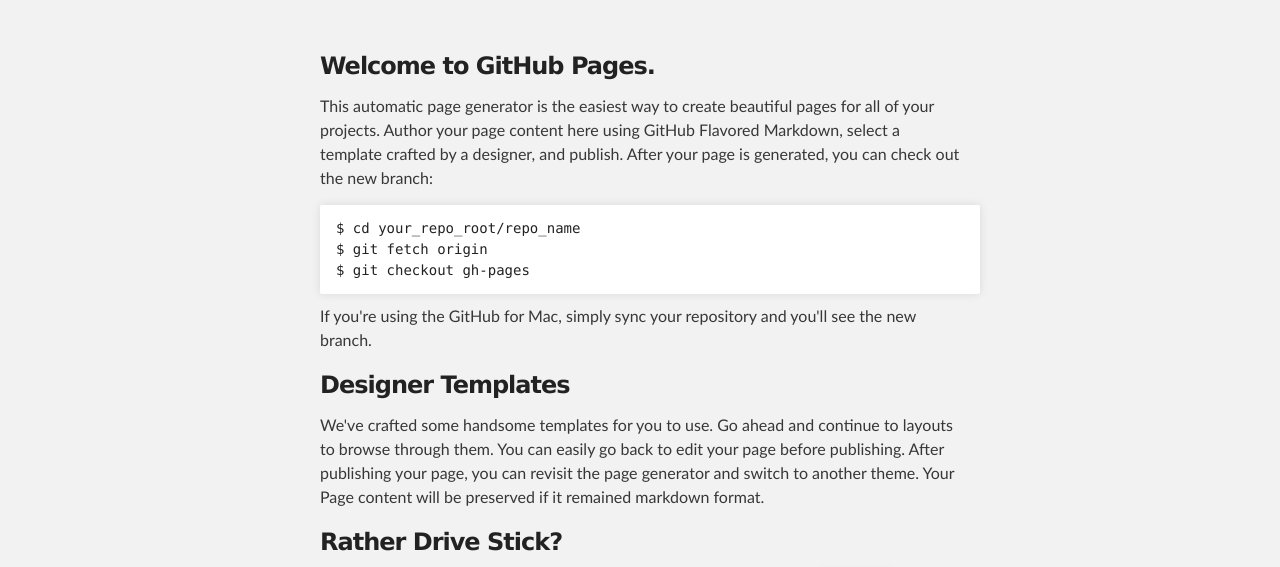
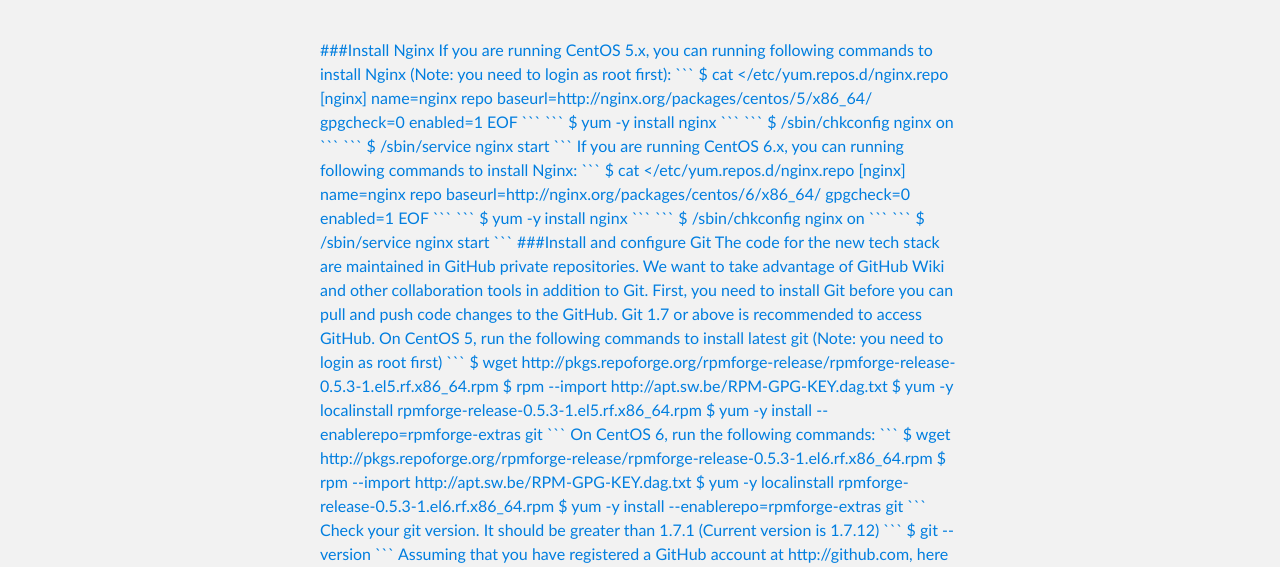
Before and after one commit to JSpaceTeam/JSpaceTeam.github.io, a plain HTML site: page index.html in a window 1280 px wide. Shown: the part 212-779 px from the top of the page. Drawn offline with Linux system fonts and the light colour scheme.

Commit message:
Update index.html

````diff
--- a/index.html
+++ b/index.html
@@ -27,32 +27,90 @@
     <!-- MAIN CONTENT -->
     <div id="main_content_wrap" class="outer">
       <section id="main_content" class="inner">
-        <h3>
-<a name="welcome-to-github-pages" class="anchor" href="#welcome-to-github-pages"><span class="octicon octicon-link"></span></a>Welcome to GitHub Pages.</h3>
 
-<p>This automatic page generator is the easiest way to create beautiful pages for all of your projects. Author your page content here using GitHub Flavored Markdown, select a template crafted by a designer, and publish. After your page is generated, you can check out the new branch:</p>
+<a name='install-nginx'/>
+###Install Nginx
 
-<pre><code>$ cd your_repo_root/repo_name
-$ git fetch origin
-$ git checkout gh-pages
-</code></pre>
+If you are running CentOS 5.x, you can running following commands to install Nginx (Note: you need to login as root first):
+```
+$ cat <<EOF>/etc/yum.repos.d/nginx.repo
+[nginx]
+name=nginx repo
+baseurl=http://nginx.org/packages/centos/5/x86_64/
+gpgcheck=0
+enabled=1
+EOF
+```
+```
+$ yum -y install nginx
+```
+```
+$ /sbin/chkconfig nginx on
+```
+```
+$ /sbin/service nginx start
+```
 
-<p>If you're using the GitHub for Mac, simply sync your repository and you'll see the new branch.</p>
+If you are running CentOS 6.x, you can running following commands to install Nginx:
+```
+$ cat <<EOF>/etc/yum.repos.d/nginx.repo
+[nginx]
+name=nginx repo
+baseurl=http://nginx.org/packages/centos/6/x86_64/
+gpgcheck=0
+enabled=1
+EOF
+```
+```
+$ yum -y install nginx
+```
+```
+$ /sbin/chkconfig nginx on
+```
+```
+$ /sbin/service nginx start
+```
 
-<h3>
-<a name="designer-templates" class="anchor" href="#designer-templates"><span class="octicon octicon-link"></span></a>Designer Templates</h3>
+<a name='setup-git'/>
+###Install and configure Git
 
-<p>We've crafted some handsome templates for you to use. Go ahead and continue to layouts to browse through them. You can easily go back to edit your page before publishing. After publishing your page, you can revisit the page generator and switch to another theme. Your Page content will be preserved if it remained markdown format.</p>
+The code for the new tech stack are maintained in GitHub private repositories. We want to take advantage of GitHub Wiki and other collaboration tools in addition to Git.
 
-<h3>
-<a name="rather-drive-stick" class="anchor" href="#rather-drive-stick"><span class="octicon octicon-link"></span></a>Rather Drive Stick?</h3>
+First, you need to install Git before you can pull and push code changes to the GitHub. Git 1.7 or above is recommended to access GitHub.
 
-<p>If you prefer to not use the automatic generator, push a branch named <code>gh-pages</code> to your repository to create a page manually. In addition to supporting regular HTML content, GitHub Pages support Jekyll, a simple, blog aware static site generator written by our own Tom Preston-Werner. Jekyll makes it easy to create site-wide headers and footers without having to copy them across every page. It also offers intelligent blog support and other advanced templating features.</p>
+On CentOS 5, run the following commands to install latest git (Note: you need to login as root first)
+```
+$ wget http://pkgs.repoforge.org/rpmforge-release/rpmforge-release-0.5.3-1.el5.rf.x86_64.rpm
+$ rpm --import http://apt.sw.be/RPM-GPG-KEY.dag.txt
+$ yum -y localinstall rpmforge-release-0.5.3-1.el5.rf.x86_64.rpm
+$ yum -y install --enablerepo=rpmforge-extras git
+```
+On CentOS 6, run the following commands:
+```
+$ wget http://pkgs.repoforge.org/rpmforge-release/rpmforge-release-0.5.3-1.el6.rf.x86_64.rpm
+$ rpm --import http://apt.sw.be/RPM-GPG-KEY.dag.txt
+$ yum -y localinstall rpmforge-release-0.5.3-1.el6.rf.x86_64.rpm
+$ yum -y install --enablerepo=rpmforge-extras git
+```
 
-<h3>
-<a name="authors-and-contributors" class="anchor" href="#authors-and-contributors"><span class="octicon octicon-link"></span></a>Authors and Contributors</h3>
+Check your git version. It should be greater than 1.7.1 (Current version is 1.7.12)
+```
+$ git --version
+```
+Assuming that you have registered a GitHub account at http://github.com, here are the steps to set up Git to pull or push code from GitHub.
 
-<p>You can <a href="https://github.com/blog/821" class="user-mention">@mention</a> a GitHub username to generate a link to their profile. The resulting <code>&lt;a&gt;</code> element will link to the contributor's GitHub Profile. For example: In 2007, Chris Wanstrath (<a href="https://github.com/defunkt" class="user-mention">@defunkt</a>), PJ Hyett (<a href="https://github.com/pjhyett" class="user-mention">@pjhyett</a>), and Tom Preston-Werner (<a href="https://github.com/mojombo" class="user-mention">@mojombo</a>) founded GitHub.</p>
+  ```
+  $ git config --global user.name "john"
+  $ git config --global user.email "<your github email from Step 1>"
+  ```
+
+Password cache:
+
+  ```
+  $ git config --global credential.helper cache
+  $ git config --global credential.helper 'cache --timeout=360000'
+  ```
+
 
 <h3>
 <a name="support-or-contact" class="anchor" href="#support-or-contact"><span class="octicon octicon-link"></span></a>Support or Contact</h3>
````
